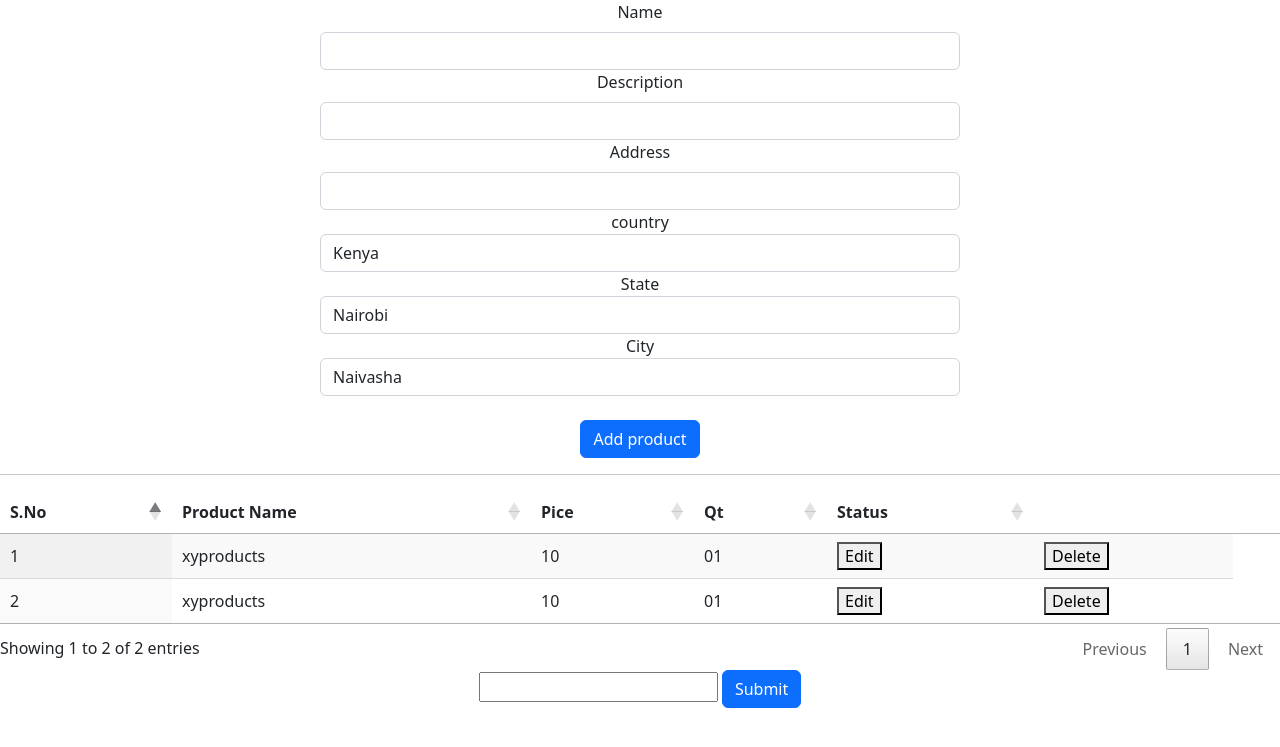
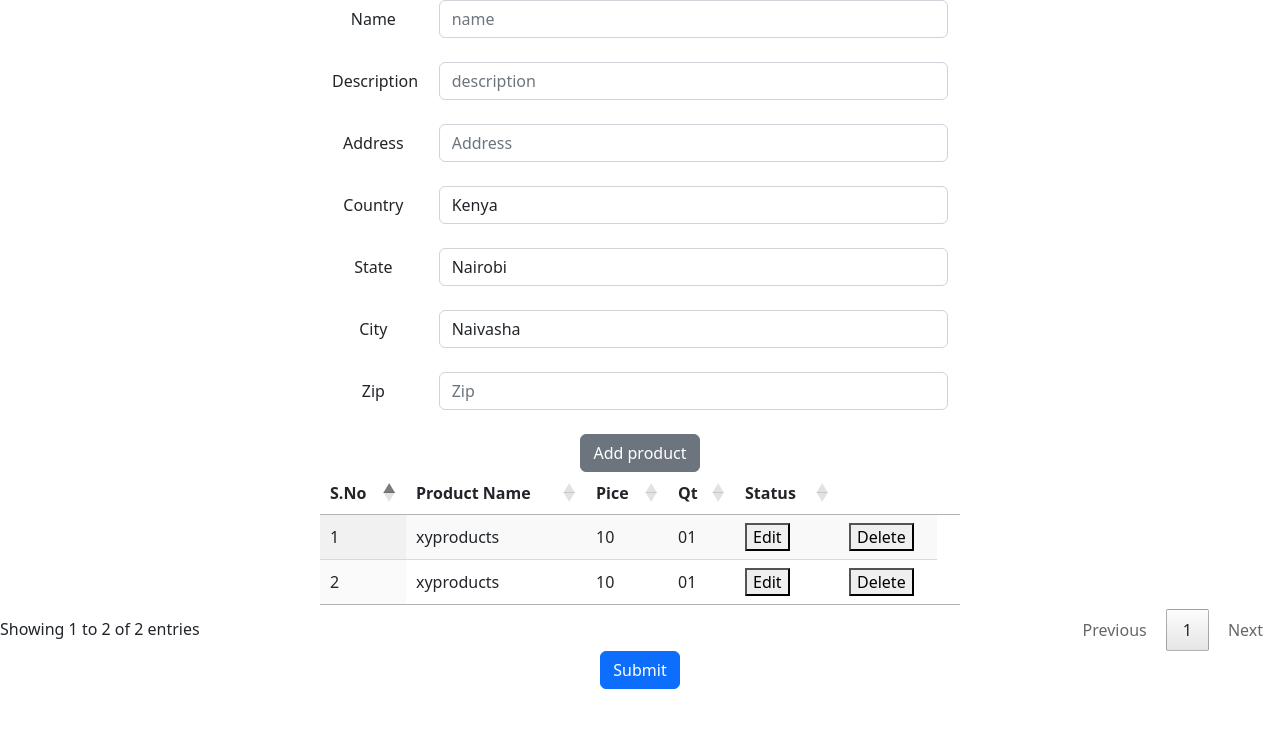
Before and after one commit to silicsav/ecosend_test, a PHP site: page / in a window 1280 px wide. Shown: the top 747 px of the page. Run offline with PHP 8.4, Linux system fonts and the light colour scheme; some libraries are stand-ins or nearby versions.

Commit message:
adjusting UI

```diff
--- a/index.php
+++ b/index.php
@@ -5,23 +5,32 @@
 
 <center>
   <form class= 'submit_form'>
-<div class="form-group">
-  <div class="col-md-6">
-    <label for="name" class="form-label">Name</label>
-    <input type="text" name = 'name' class="form-control" id="name">
 
+  <div class="form-group row col-md-6">
+    <label for="name" class="col-sm-2 col-form-label">Name</label>
+    <div class="col-sm-10">
+      <input type="text" name = 'name' class="form-control" id="name" placeholder="name">
+    </div>
   </div>
-  <div class="col-md-6">
-    <label for="address" class="form-label">Description</label>
-    <input type="text" name = 'description' class="form-control" id="description">
+
+<br>
+  <div class="form-group row col-md-6">
+    <label for="descritpion " class="col-sm-2 col-form-label">Description</label>
+    <div class="col-sm-10">
+      <input type="text" name = 'description'  class="form-control" id="description" placeholder="description">
+    </div>
   </div>
-  <div class="col-md-6">
-    <label for="address" class="form-label">Address</label>
-    <input type="text" name = 'address' class="form-control" id="address">
+  <br>
+  <div class="form-group row col-md-6">
+    <label for="address" class="col-sm-2 col-form-label">Address</label>
+    <div class="col-sm-10">
+      <input type="text" name = 'address' class="form-control" id="address" placeholder="Address">
+    </div>
   </div>
-  <div class="form-group">
-  <div class="col-md-6">
-    <label for="state">country</label>
+  <br>
+  <div class="form-group row col-md-6">
+  <label for="address" class="col-sm-2 col-form-label">Country</label>
+  <div class="col-sm-10">
     <select name = 'country' class="form-control" id="country">
       <option>Kenya</option>
       <option>USA</option>
@@ -29,34 +38,46 @@
 
     </select>
 </div>
-
-  <div class="form-group">
-  <div class="col-md-6">
-    <label for="state">State</label>
-    <select name = 'state' class="form-control" id="state">
-      <option>Nairobi</option>
+</div>
+<br>
+<div class="form-group row col-md-6">
+  <label for="address" class="col-sm-2 col-form-label">State</label>
+  <div class="col-sm-10">
+    <select name = 'country' class="form-control" id="country">
+    <option>Nairobi</option>
       <option>New York</option>
       <option>Berlin</option>
 
     </select>
 </div>
-
-<div class="col-md-6">
-    <label for="state">City</label>
-    <select name = 'city' class="form-control" id="city">
-      <option>Naivasha</option>
+</div>
+<br>
+<div class="form-group row col-md-6">
+  <label for="address" class="col-sm-2 col-form-label">City</label>
+  <div class="col-sm-10">
+    <select name = 'country' class="form-control" id="country">
+    <option>Naivasha</option>
       <option></option>
       <option>Texas</option>
       <option>Frankfurt</option>
 
     </select>
 </div>
+</div>
+
+<br>
+<div class="form-group row col-md-6">
+    <label for="name" class="col-sm-2 col-form-label">Zip</label>
+    <div class="col-sm-10">
+      <input type="text" name = 'zip' class="form-control" id="zip" placeholder="Zip">
+    </div>
   </div>
   <br>
-  <button type="button" class="btn btn-primary"  onclick = 'addNewRow()'>Add product</button>
-  <hr>
+  </div>
+
+  <button type="button" class="btn btn-secondary"  onclick = 'addNewRow()'>Add product</button>
   <div>
-    <table width="100%" id="dtExample" class="display " cellspacing="0">
+    <table width="50%" id="dtExample" class="display" cellspacing="0">
         <thead>
             <tr>
 
@@ -74,7 +95,7 @@
 </div>
 
 <div id ="response_message"></div>
-<input type = "text" id="added_data"/>
+<input type = "hidden" id="added_data"/>
   <button type="button" id="submit_button"  onclick = 'submit_form()'class="btn btn-primary">Submit</button>
 
 </form>
```
